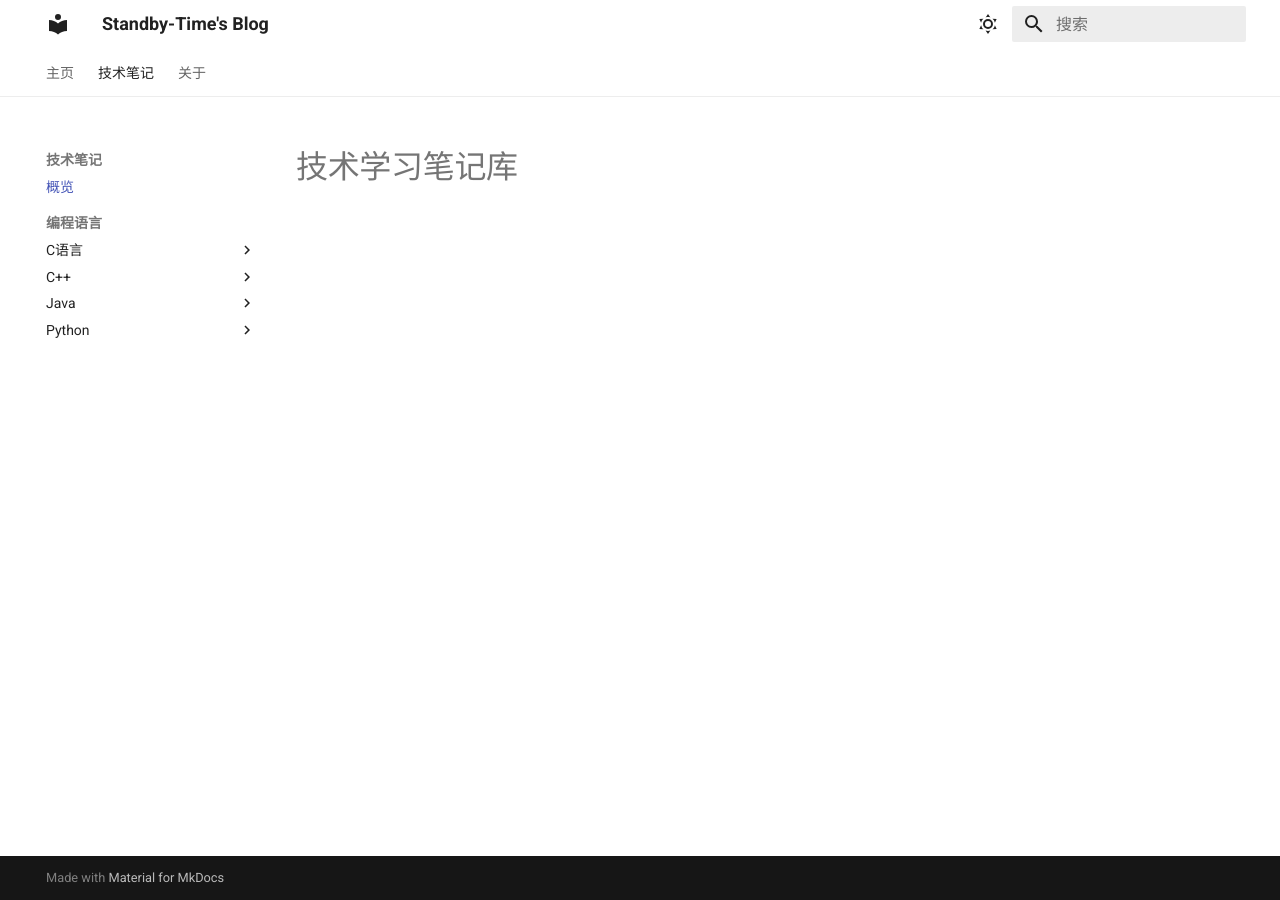
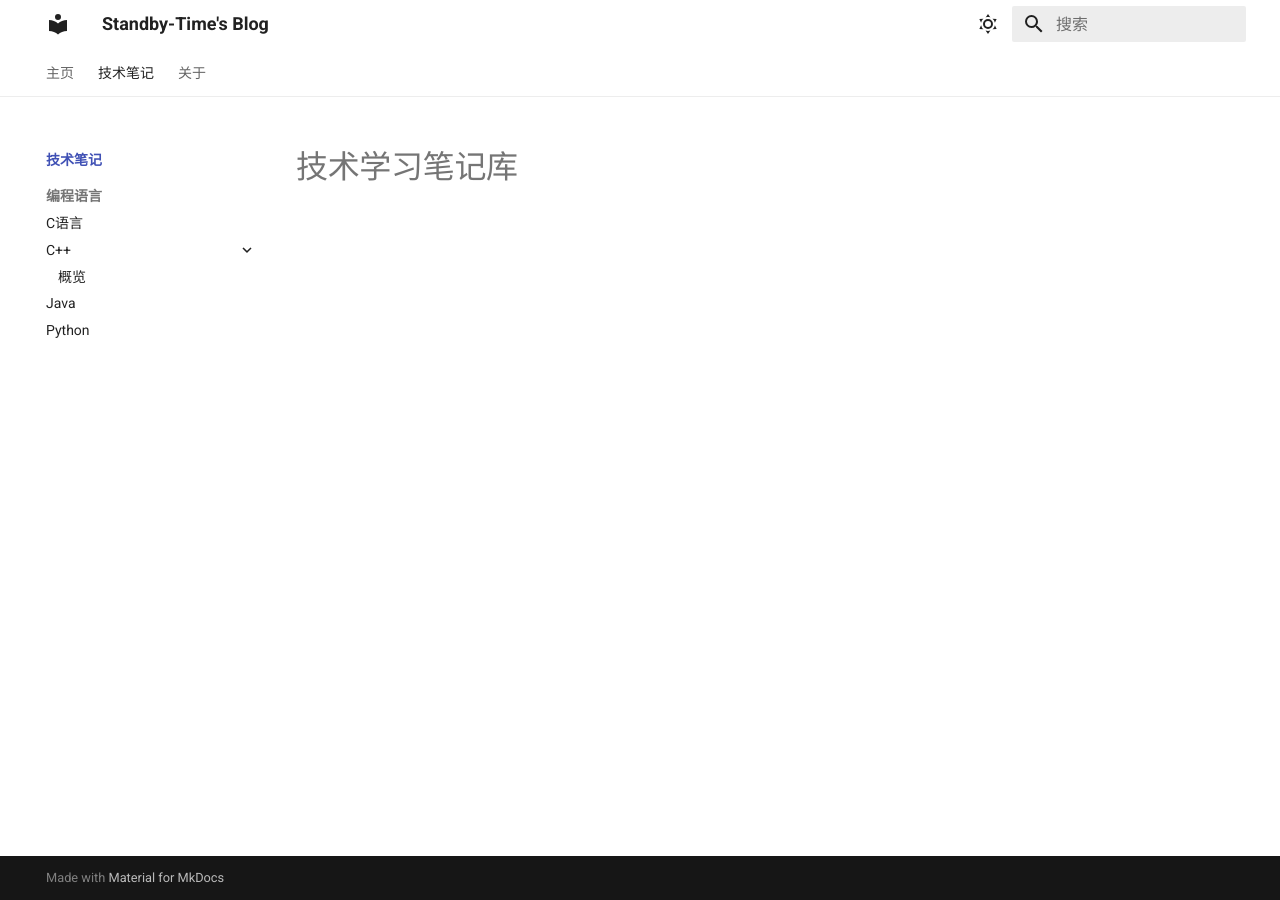
Before and after one commit to TPDCRN/TPDCRN.github.io, an MkDocs documentation site: the page built from docs/technology/index.md, in a window 1280 px wide. Built offline with MkDocs 1.6.1 and Material for MkDocs 9.7.7, drawn with Linux system fonts in a browser that asks for light colours.

Commit message:
Update mkdocs.yml

```diff
--- a/mkdocs.yml
+++ b/mkdocs.yml
@@ -23,10 +23,13 @@ theme:
         icon: material/weather-night
         name: 切换至浅色模式
   features:
-    - navigation.tabs              # 顶部导航
-    - navigation.sections          # 侧边栏分组
-    - navigation.top               # 回到顶部
-    - search.suggest               # 搜索建议
+    - navigation.tabs              # 顶部大分类导航
+    - navigation.sections          # 侧边栏分组显示
+    - navigation.expand            # 默认展开侧边栏（可选，看你喜好）
+    - navigation.indexes           # 【核心】开启目录索引功能
+    - navigation.top               # 回到顶部按钮
+    - search.suggest               # 搜索自动建议
+    - content.code.copy            # 代码框右上角显示复制按钮
 
 nav:
   - 主页: index.md
```
